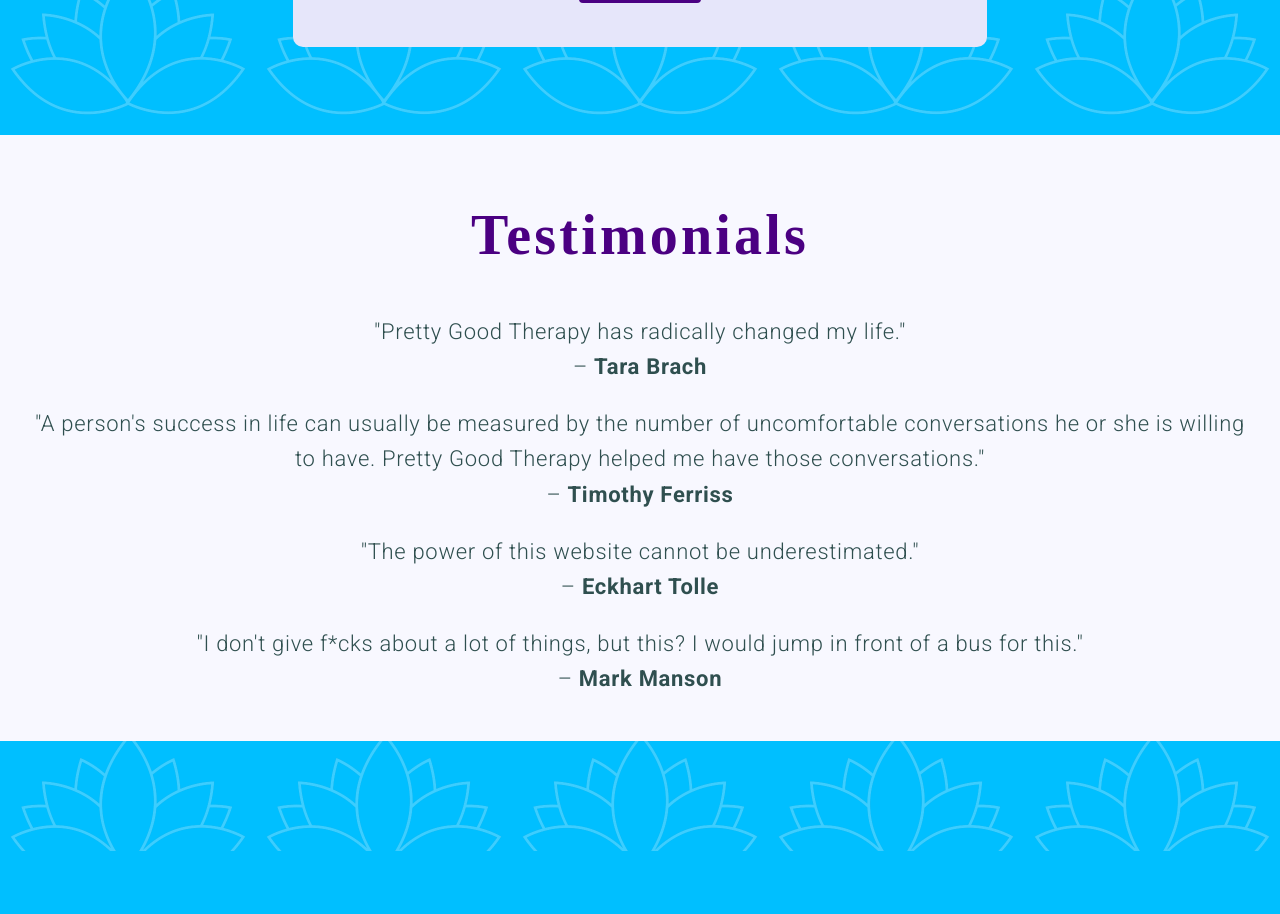
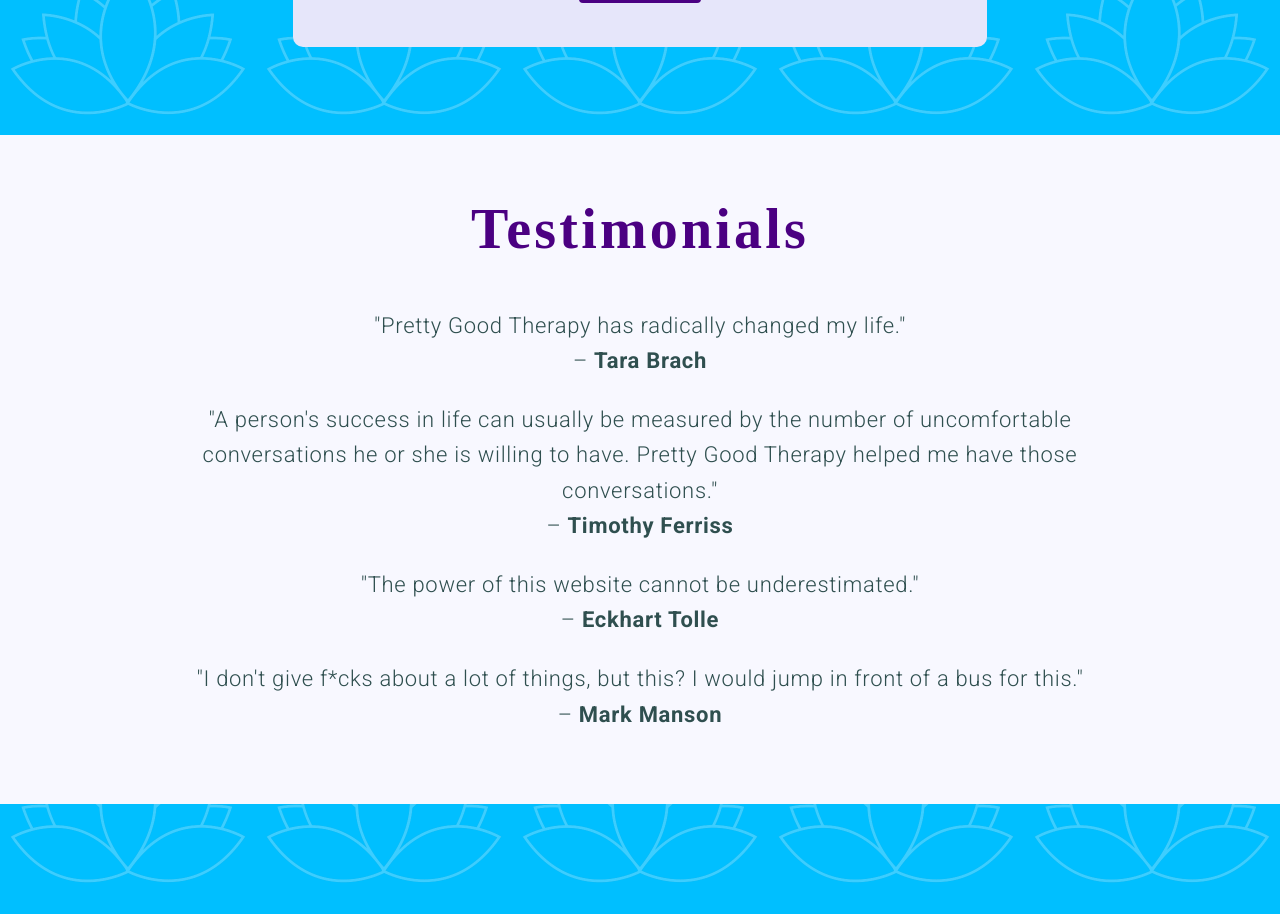
Before and after one commit to sranso/prettygoodtherapy, a Next.js app: page / in a window 1280 px wide. Shown: the part 600-1514 px from the top of the page. Before the commit the page ends 1451 px from the top, so only its background shows below. Built offline with nearby package versions, Linux system fonts and the light colour scheme; a web font is replaced by a local one; what compromise would draw is missing.

Commit message:
Space reviews.

```diff
--- a/components/Reviews.js
+++ b/components/Reviews.js
@@ -3,12 +3,10 @@
 const Reviews = () => (
 	<div className={reviewsStyles.wrapper}>
 		<h2 className={reviewsStyles.title}>Testimonials</h2>
-		<div>
-			<p>"Pretty Good Therapy has radically changed my life."<br/> – <span className={reviewsStyles.reviewer}>Tara Brach</span></p>
-			<p>"A person's success in life can usually be measured by the number of uncomfortable conversations he or she is willing to have. Pretty Good Therapy helped me have those conversations."<br/> – <span className={reviewsStyles.reviewer}>Timothy Ferriss</span></p>
-			<p>"The power of this website cannot be underestimated."<br/> – <span className={reviewsStyles.reviewer}>Eckhart Tolle</span></p>
-			<p>"I don't give f*cks about a lot of things, but this? I would jump in front of a bus for this."<br/> – <span className={reviewsStyles.reviewer}>Mark Manson</span></p>
-		</div>
+		<p>"Pretty Good Therapy has radically changed my life."<br/> – <span className={reviewsStyles.reviewer}>Tara Brach</span></p>
+		<p>"A person's success in life can usually be measured by the number of uncomfortable conversations he or she is willing to have. Pretty Good Therapy helped me have those conversations."<br/> – <span className={reviewsStyles.reviewer}>Timothy Ferriss</span></p>
+		<p>"The power of this website cannot be underestimated."<br/> – <span className={reviewsStyles.reviewer}>Eckhart Tolle</span></p>
+		<p>"I don't give f*cks about a lot of things, but this? I would jump in front of a bus for this."<br/> – <span className={reviewsStyles.reviewer}>Mark Manson</span></p>
 	</div>
 )
 
--- a/components/Reviews.module.css
+++ b/components/Reviews.module.css
@@ -1,6 +1,11 @@
 .wrapper {
 	background-color: ghostwhite;
-    padding: 1em;
+    padding: 1rem 1rem 3rem;
+}
+
+.wrapper p {
+	max-width: 70vw;
+    margin: 0 auto 1.5rem;
 }
 
 .title {
```
